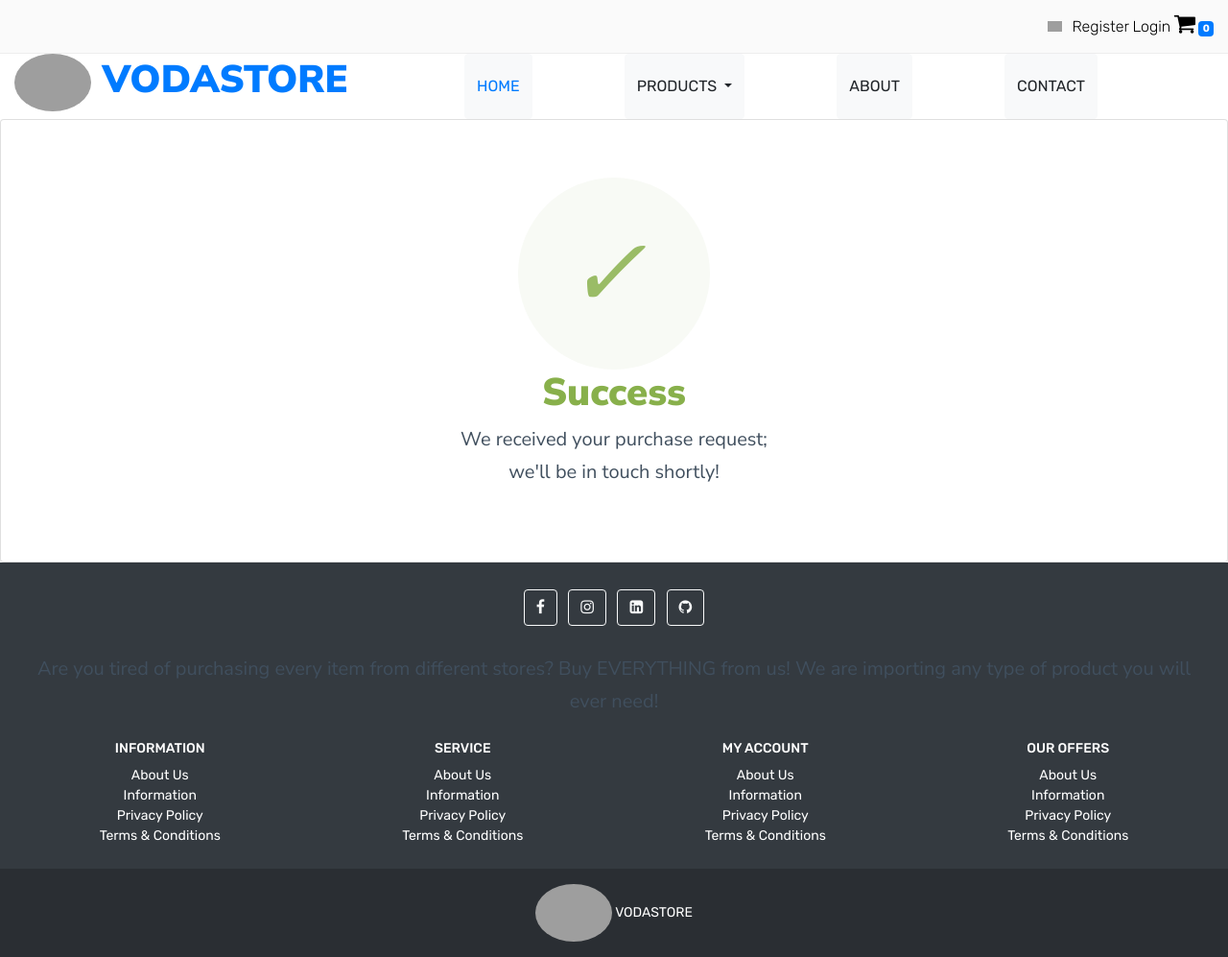
After one commit to DarianFlorianVoda/vodastore.github.io, a Django app: page /payment-cancel/ in a window 1280 px wide. The commit adds this page. Shown: the whole page at 96% size. Run offline with Django 3.2, Linux system fonts and the light colour scheme; some libraries are stand-ins or nearby versions; grey boxes are pictures that could not be loaded.

Commit message:
Added Stripe checkout Added Excel export

```diff
--- a/Eshop/settings.py
+++ b/Eshop/settings.py
@@ -122,3 +122,7 @@ USE_TZ = True
 STATIC_URL = '/static/'
 MEDIA_URL = "/image/download/"
 MEDIA_ROOT = BASE_DIR
+
+STRIPE_PUBLIC_KEY='pk_test_51IJaRFJopYH97dpTlnjzMVJj6o4PRtyCYFSOglnTc3x9GQK1674cdkQrmLnlGcQrIe12DtHE48qZbc17xM1AU2KR00JePAPTkW'
+STRIPE_SECRET_KEY='sk_test_51IJaRFJopYH97dpTSHbPVBJpDinwBJk5H2vRrnHCccSLBdGrMpRS3hPuGEsAH7jZ6meIFfKc9dtOPCPPmNnQogCd0011IJcqrZ'
+STRIPE_WEBHOOK_SECRET='whsec_1YvCFnzADQxp2OS3SwdOiS3DLDUC1qb9'
--- a/store/admin.py
+++ b/store/admin.py
@@ -17,6 +17,3 @@ admin.site.register(Products,AdminProduct)
 admin.site.register(Category)
 admin.site.register(Customer)
 admin.site.register(Order)
-
-
-# username = Tanushree, email = tanushree7252@gmail.com, password = 1234
--- a/store/templates/base.html
+++ b/store/templates/base.html
@@ -1526,7 +1526,7 @@ select option {
                             <li><a href="?category=26">Shoes</a></li>
                             <li class="divider"></li>
                             <li class="dropdown-header">Feedback</li>
-                            <li>Request product</li>
+                            <li><a href="export">Request products </a></li>
                             <li>Reviews</li>
                           </div>
                           </ul>
--- /dev/null
+++ b/store/templates/confirmation.html
@@ -0,0 +1,43 @@
+{% extends 'base.html' %}
+
+
+{% block content %}
+<html>
+  <head>
+    <link href="https://fonts.googleapis.com/css?family=Nunito+Sans:400,400i,700,900&display=swap" rel="stylesheet">
+  </head>
+    <style>
+      body {
+        text-align: center;
+      }
+        h1 {
+          color: #88B04B;
+          font-family: "Nunito Sans", "Helvetica Neue", sans-serif;
+          font-weight: 900;
+          font-size: 40px;
+        }
+        p {
+          color: #404F5E;
+          font-family: "Nunito Sans", "Helvetica Neue", sans-serif;
+          font-size:20px;
+        }
+      .card {
+        background: white;
+        padding: 60px;
+        border-radius: 4px;
+      }
+    </style>
+    <body>
+      <div class="card">
+      <div style="border-radius:200px; height:200px; width:200px; background: #F8FAF5; margin:0 auto;">
+        <i class="checkmark" style="        color: #9ABC66;
+        font-size: 100px;
+        line-height: 200px;
+        margin-left:-15px;">✓</i>
+      </div>
+        <h1>Success</h1>
+        <p>We received your purchase request;<br/> we'll be in touch shortly!</p>
+      </div>
+    </body>
+</html>
+{% endblock %}
--- a/store/urls.py
+++ b/store/urls.py
@@ -1,10 +1,11 @@
 from django.contrib import admin
+from django.urls import path, include
 from django.urls import path
 from .views.home import Index , store
 from .views.signup import Signup
 from .views.login import Login , logout
 from .views.cart import Cart
-from .views.checkout import CheckOut
+from .views.checkout import CheckOut, CreateCheckoutSessionView, paymentSuccess, paymentCancel, my_webhook_view, export
 from .views.orders import OrderView
 from .middlewares.auth import  auth_middleware
 
@@ -12,13 +13,15 @@ from .middlewares.auth import  auth_middleware
 urlpatterns = [
     path('', Index.as_view(), name='homepage'),
     path('store', store , name='store'),
-
     path('signup', Signup.as_view(), name='signup'),
     path('login', Login.as_view(), name='login'),
     path('logout', logout , name='logout'),
     path('cart', auth_middleware(Cart.as_view()) , name='cart'),
     path('check-out', CheckOut.as_view() , name='checkout'),
-    path('orders', auth_middleware(OrderView.as_view()), name='orders')
-
-
+    path('orders', auth_middleware(OrderView.as_view()), name='orders'),
+    path('create-checkout-session', CreateCheckoutSessionView.as_view(), name='create-checkout-session'),
+    path('payment-success/', paymentSuccess, name='payment-success'),
+    path('payment-cancel/', paymentCancel, name='payment-cancel'),
+    path('webhook/stripe', my_webhook_view, name='webhook-stripe'),
+    path('export', export, name='export')
 ]
--- a/store/views/checkout.py
+++ b/store/views/checkout.py
@@ -1,6 +1,13 @@
+import csv
+import datetime
+
+from django.http import HttpResponse
 from django.shortcuts import render, redirect
 
 from django.contrib.auth.hashers import check_password
+from django.urls import reverse
+from django.views.decorators.csrf import csrf_exempt
+
 from store.models.customer import Customer
 from django.views import View
 
@@ -29,3 +36,118 @@ class CheckOut(View):
         request.session['cart'] = {}
 
         return redirect('cart')
+
+
+#Stripe
+import stripe
+from django.conf import settings
+# This is your test secret API key.
+stripe.api_key = settings.STRIPE_SECRET_KEY
+endpoint_secret = settings.STRIPE_WEBHOOK_SECRET
+
+class CreateCheckoutSessionView(View):
+    def post(self, request,  *args, **kwargs):
+        address = request.POST.get('address')
+        phone = request.POST.get('phone')
+        customer = request.session.get('customer')
+        cart = request.session.get('cart')
+        products = Products.get_products_by_id(list(cart.keys()))
+        host = self.request.get_host()
+        #order_id = request.POST.get('order-id')
+        for product in products:
+            order = Order(customer=Customer(id=customer),
+                          product=product,
+                          price=product.price,
+                          address=address,
+                          phone=phone,
+                          quantity=cart.get(str(product.id)))
+            #order = Order.objects.get(id=order_id)
+            order.save()
+        checkout_session = stripe.checkout.Session.create(
+
+            line_items=[
+                {
+                    'price_data': {
+                        'currency': 'eur',
+                        'unit_amount': order.price * 100,
+                        'product_data':{
+                            'name': order.id,
+                        },
+                    },
+                    'quantity': 1,
+                },
+            ],
+
+            mode='payment',
+            success_url=f"http://{host}{reverse('payment-success')}",
+            cancel_url=f"http://{host}{reverse('payment-cancel')}",
+        )
+        request.session['cart'] = {}
+        return redirect(checkout_session.url, code=303)
+
+
+def paymentSuccess(request):
+    context = {
+        'payment_status': 'success'
+    }
+    return render(request, 'confirmation.html', context)
+
+def paymentCancel(request):
+    context = {
+        'payment_status': 'cancel'
+    }
+    return render(request, 'confirmation.html', context)
+
+@csrf_exempt
+def my_webhook_view(request):
+    payload = request.body
+    sig_header = request.META['HTTP_STRIPE_SIGNATURE']
+    event = None
+
+    try:
+        event = stripe.Webhook.construct_event(
+            payload, sig_header, endpoint_secret
+        )
+    except ValueError as e:
+        # Invalid payload
+        return HttpResponse(status=400)
+    except stripe.error.SignatureVerificationError as e:
+        # Invalid signature
+        return HttpResponse(status=400)
+
+    if event['type'] == 'checkout.session.completed':
+        session = event['data']['object']
+
+        if session.payment_status == "paid":
+            #Fullfill the purchase
+            line_item = session.list_line_items(session.id, limit=1).data[0]
+            order_id = line_item['description']
+            fulfill_order(order_id)
+
+    # Passed signature verification
+    return HttpResponse(status=200)
+
+def fulfill_order(order_id):
+    order = Order.objects.get(id=order_id)
+    order.ordered = True
+    order.orderDate = datetime.datetime.now()
+    order.save()
+
+    for item in order.items.all():
+        product_var = Order.objects.get(id=item.product.id)
+        product_var.stock -= item.quantity
+        product_var.save()
+
+
+def export(request):
+    response = HttpResponse(content_type='text/csv')
+
+    writer = csv.writer(response)
+    writer.writerow(['Name', 'Price', 'Category', 'Description'])
+
+    for product in Products.objects.all().values_list('name', 'price', 'category', 'description'):
+        writer.writerow(product)
+
+    response['Content-Disposition'] = 'attachment; filname="vodaproducts.csv"'
+
+    return response
```
Also changed, not shown: store/templates/cart.html (+25 -6 lines), db.sqlite3, identifier.sqlite (added), store/migrations/0001_initial.py, store/migrations/0002_auto_20210423_1934.py (deleted), store/migrations/0003_order_address.py (deleted), store/migrations/0004_order_phone.py (deleted), store/migrations/0005_order_date.py (deleted), store/migrations/0006_order_status.py (deleted), 1 other file.
